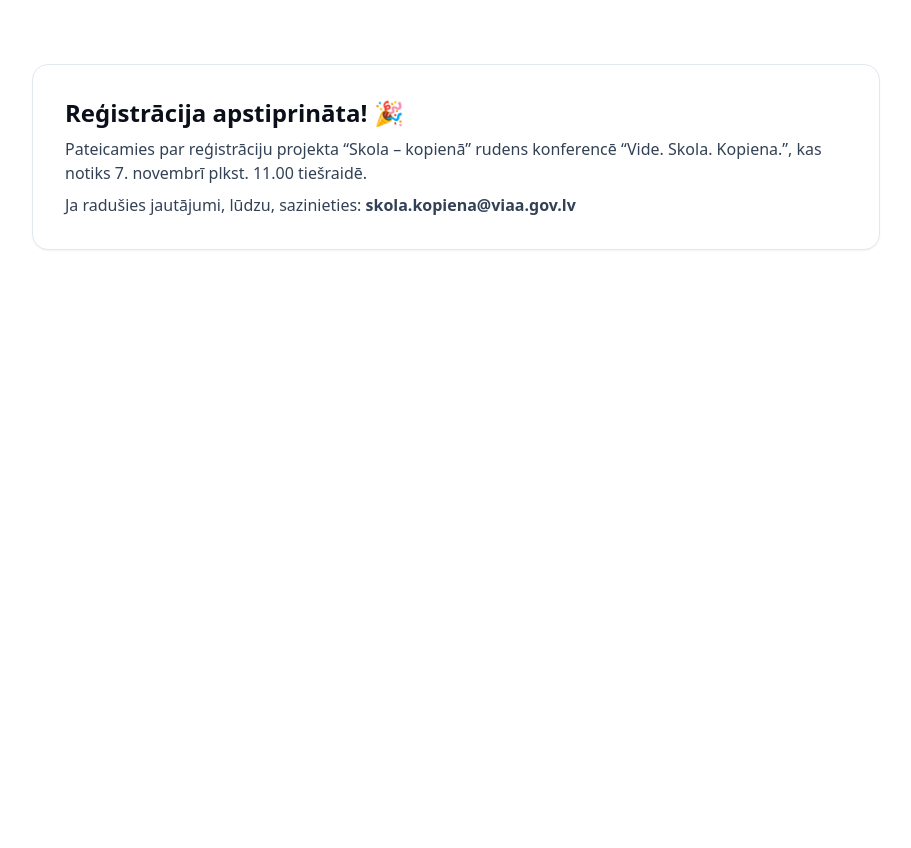
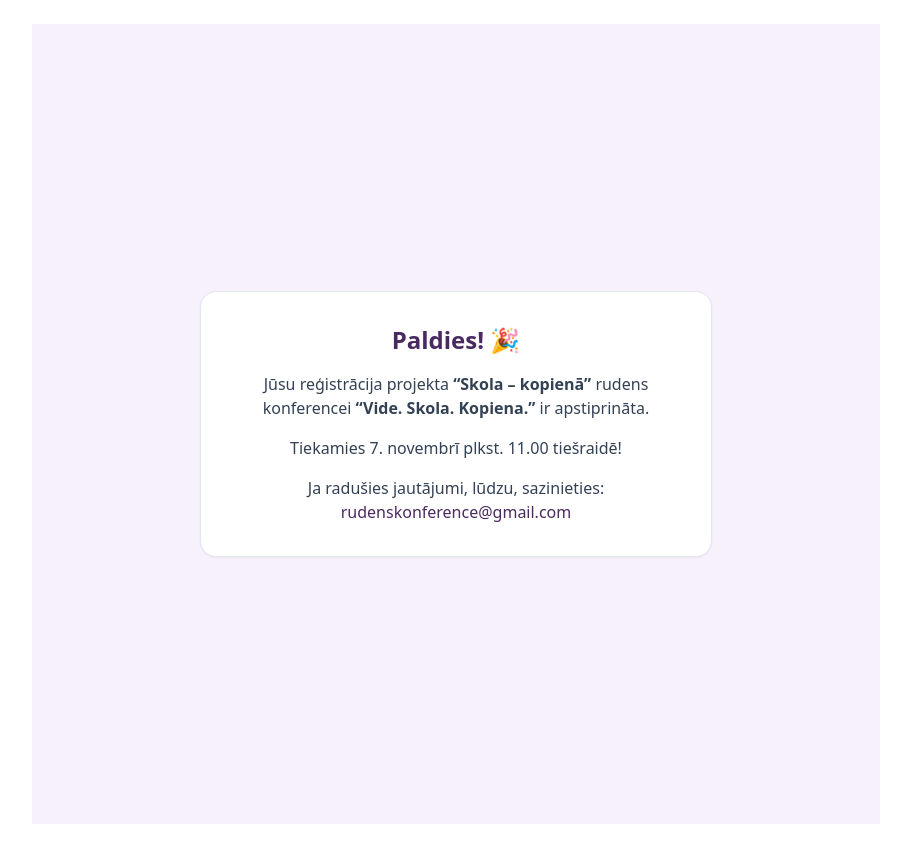
Before and after one commit to vasiljevsvladislavs-dot/skola-kopiena-registration, a Next.js app: page /success in a window 1280 px wide. Shown: the whole page, without its empty margins (184-1095 px from the left). Before the commit the page ends 800 px from the top, so only its background shows below. Built offline with nearby package versions, Linux system fonts and the light colour scheme.

Commit message:
Update page.tsx

```diff
--- a/app/success/page.tsx
+++ b/app/success/page.tsx
@@ -1,10 +1,32 @@
-export default function Success() {
+// app/success/page.tsx
+export const metadata = {
+  title: "Reģistrācija apstiprināta — Skola – kopienā",
+};
+
+export default function SuccessPage() {
   return (
-    <main className="py-10">
-      <div className="rounded-2xl border border-slate-200 bg-white shadow-sm p-8">
-        <h1 className="text-2xl font-semibold mb-2">Reģistrācija apstiprināta! 🎉</h1>
-        <p className="text-slate-700">Pateicamies par reģistrāciju projekta “Skola – kopienā” rudens konferencē “Vide. Skola. Kopiena.”, kas notiks 7. novembrī plkst. 11.00 tiešraidē.</p>
-        <p className="text-slate-700 mt-2">Ja radušies jautājumi, lūdzu, sazinieties: <b>skola.kopiena@viaa.gov.lv</b></p>
+    <main className="min-h-screen flex items-center justify-center bg-[#f6f1fa] p-6">
+      <div className="max-w-lg text-center bg-white p-8 rounded-2xl shadow-sm border border-slate-200">
+        <h1 className="text-2xl font-semibold text-[#4a2961] mb-4">
+          Paldies! 🎉
+        </h1>
+        <p className="text-slate-700 mb-4">
+          Jūsu reģistrācija projekta <b>“Skola – kopienā”</b> rudens konferencei
+          <b> “Vide. Skola. Kopiena.”</b> ir apstiprināta.
+        </p>
+        <p className="text-slate-700 mb-4">
+          Tiekamies 7. novembrī plkst. 11.00 tiešraidē!
+        </p>
+        <p className="text-slate-700">
+          Ja radušies jautājumi, lūdzu, sazinieties:
+          <br />
+          <a
+            href="mailto:rudenskonference@gmail.com"
+            className="text-[#4a2961] font-medium hover:underline"
+          >
+            rudenskonference@gmail.com
+          </a>
+        </p>
       </div>
     </main>
   );
```
